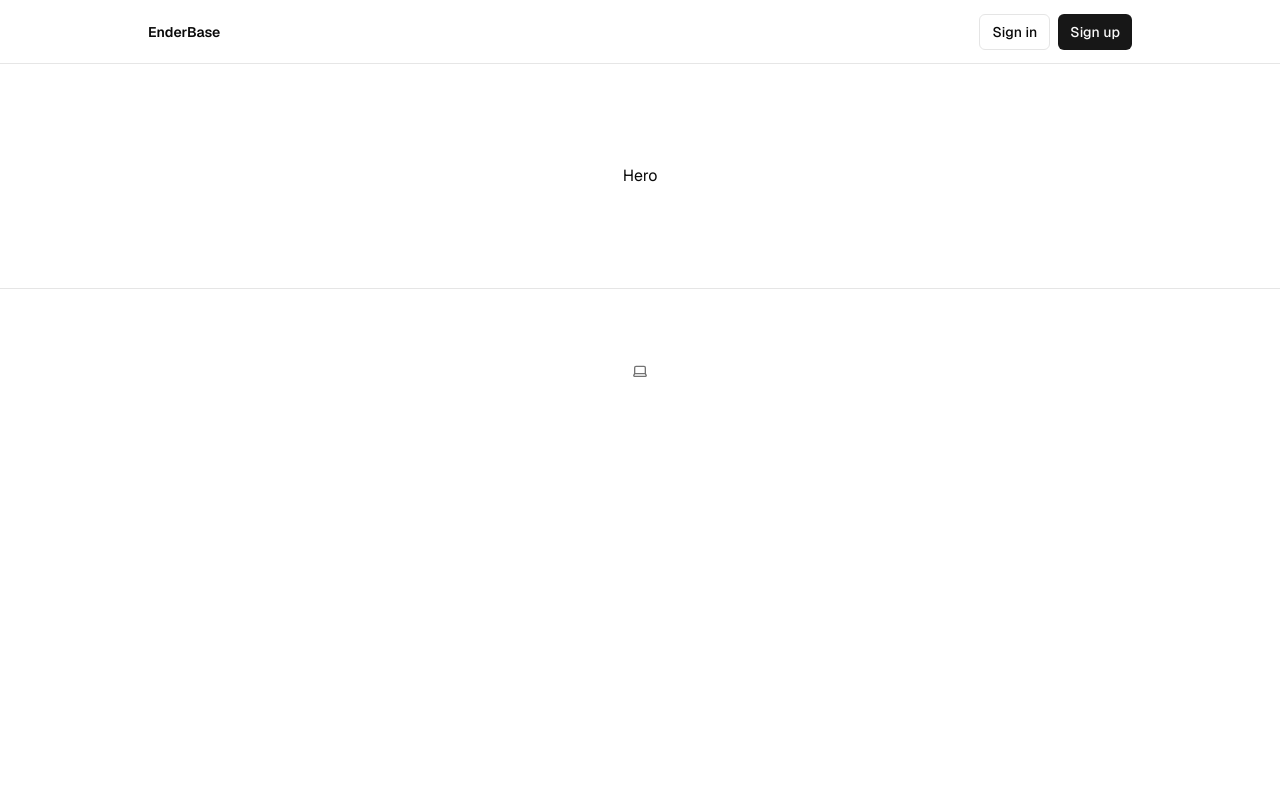
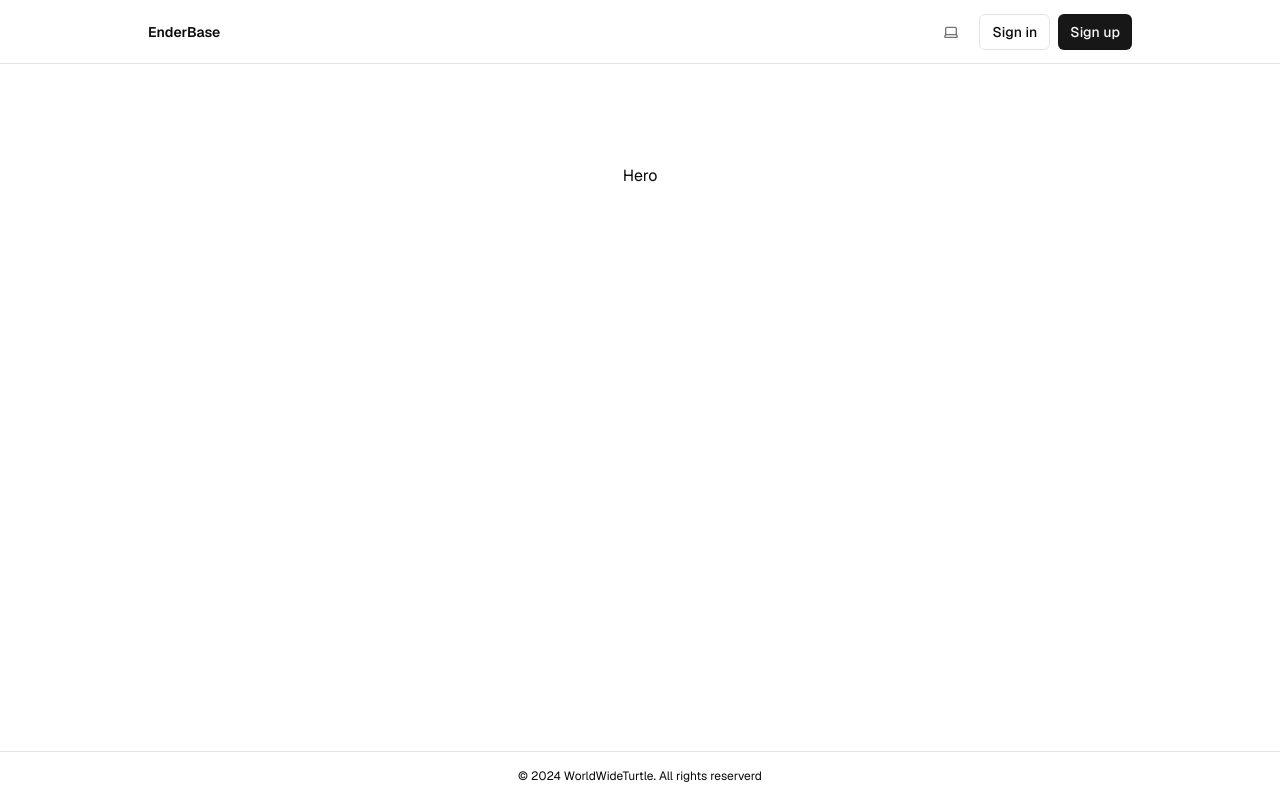
Before and after one commit to WorldWideTurtle/EnderBase, a Next.js app: page / in a window 1280 px wide. Built offline with nearby package versions, Linux system fonts and the light colour scheme; no server answers.

Commit message:
Move theme switcher, improve layout and add copyright

```diff
--- a/app/layout.tsx
+++ b/app/layout.tsx
@@ -4,6 +4,7 @@ import { GeistSans } from "geist/font/sans";
 import { ThemeProvider } from "next-themes";
 import Link from "next/link";
 import "./globals.css";
+import { TimeBasedText } from "@/components/time-based-text";
 
 const defaultUrl = process.env.VERCEL_URL
   ? `https://${process.env.VERCEL_URL}`
@@ -29,21 +30,24 @@ export default function RootLayout({
           enableSystem
           disableTransitionOnChange
         >
-          <main className="min-h-screen flex flex-col items-center">
+          <main className="min-h-dvh flex flex-col items-center">
             <div className="flex-1 w-full flex flex-col gap-20 items-center">
               <nav className="w-full flex justify-center border-b border-b-foreground/10 h-16">
                 <div className="w-full max-w-5xl flex justify-between items-center p-3 px-5 text-sm">
                   <div className="flex gap-5 items-center font-semibold">
                     <Link href={"/"}>EnderBase</Link>
                   </div>
-                  <HeaderAuth />
+                  <div className="flex items-center gap-2">
+                    <ThemeSwitcher />
+                    <HeaderAuth />
+                  </div>
                 </div>
               </nav>
-              <div className="flex flex-col gap-20 max-w-5xl p-5 w-full">
+              <div className="flex-1 flex-col gap-20 max-w-5xl p-5 w-full">
                 {children}
               </div>
-              <footer className="w-full flex items-center justify-center border-t mx-auto text-center text-xs gap-8 py-16">
-                <ThemeSwitcher />
+              <footer className="w-full border-t mx-auto text-center text-xs gap-8 p-4 px-5">
+                &copy; <TimeBasedText type="year"></TimeBasedText> WorldWideTurtle. All rights reserverd
               </footer>
             </div>
           </main>
--- /dev/null
+++ b/components/time-based-text.tsx
@@ -0,0 +1,16 @@
+type TimeBasedTextProps = {
+    type: "year"
+}
+
+export function TimeBasedText(props : TimeBasedTextProps) {
+    let finalText = "";
+    switch (props.type) {
+        case "year":
+            finalText = (new Date()).getFullYear().toString()
+            break;
+    }
+
+    return (
+        <span>{finalText}</span>
+    )
+}
```
